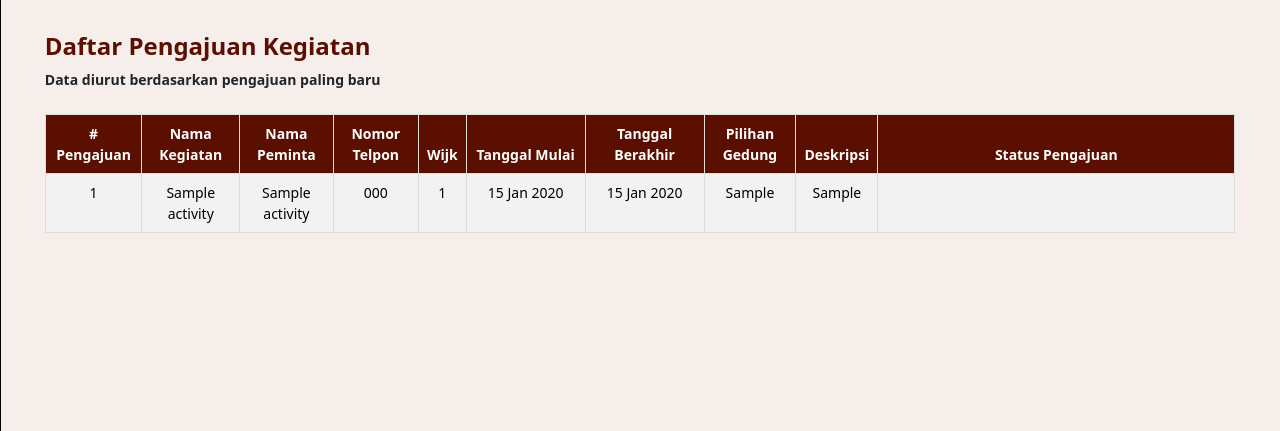
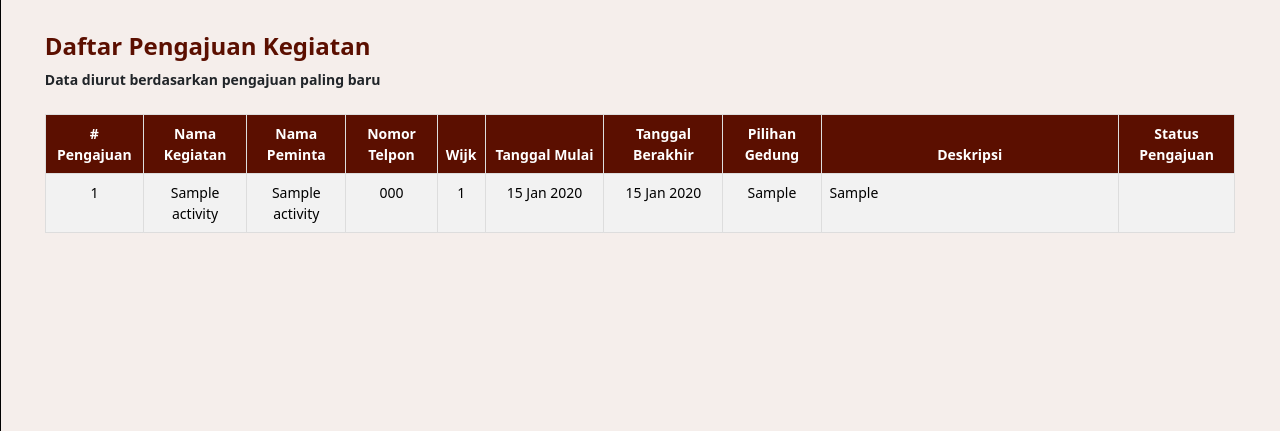
Before and after one commit to NicoGufron/church-booking-cms, a PHP site: page /request-activity-list-user.php in a window 1280 px wide. Shown: the part 56-487 px from the top of the page. Run offline with PHP 8.4, Linux system fonts and the light colour scheme; the visitor is signed in with stand-in values (Sample User, id 1); tables that the repository leaves empty or names only in its code hold one stand-in row (values such as "Sample post"); some libraries are stand-ins or nearby versions.

Commit message:
update styling

```diff
--- a/style/style.css
+++ b/style/style.css
@@ -598,9 +598,9 @@ u {
     width: 10%;
 }
 
-.child-request-list:nth-child(10) {
+.child-request-list:nth-child(9) {
     text-align: left;
-    width: 30%;
+    width: 25%;
 }
 
 th {
```
